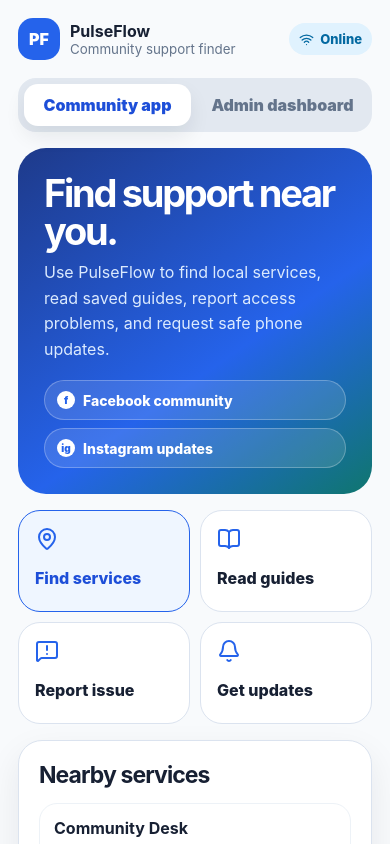
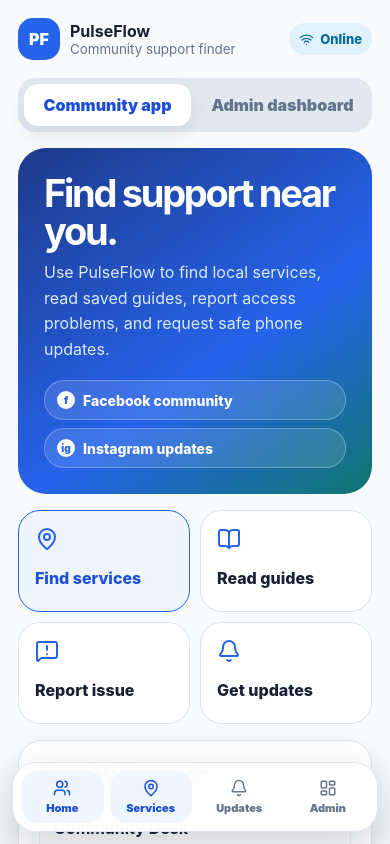
Before and after one commit to Stranger-ghope/pulseflowconnect, a React (Vite) app: page / in a window 390 px wide. Shown: the top 844 px of the page. Built offline with nearby package versions, Linux system fonts and the light colour scheme.

Commit message:
Add mobile bottom navigation

```diff
--- a/src/main.jsx
+++ b/src/main.jsx
@@ -1,6 +1,6 @@
 import React, { useEffect, useMemo, useState } from 'react';
 import { createRoot } from 'react-dom/client';
-import { BarChart3, Bell, BookOpen, CheckCircle2, CloudOff, MapPin, MessageSquareWarning, ShieldCheck, Users, Wifi } from 'lucide-react';
+import { BarChart3, Bell, BookOpen, CheckCircle2, CloudOff, LayoutDashboard, MapPin, MessageSquareWarning, ShieldCheck, Users, Wifi } from 'lucide-react';
 import './styles.css';
 
 const initialReports = [
@@ -171,6 +171,13 @@
         {toast && <div className="toast"><CheckCircle2 size={16} />{toast}</div>}
       </>}
     </section>}
+
+    <nav className="bottom-nav">
+      <button onClick={() => setMode('community')} className={mode === 'community' ? 'active' : ''}><Users size={18} />Home</button>
+      <button onClick={() => { setMode('community'); setActiveView('services'); }} className={mode === 'community' && activeView === 'services' ? 'active' : ''}><MapPin size={18} />Services</button>
+      <button onClick={() => { setMode('community'); setActiveView('updates'); }} className={mode === 'community' && activeView === 'updates' ? 'active' : ''}><Bell size={18} />Updates</button>
+      <button onClick={() => setMode('admin')} className={mode === 'admin' ? 'active' : ''}><LayoutDashboard size={18} />Admin</button>
+    </nav>
   </main>;
 }
 
--- a/src/styles.css
+++ b/src/styles.css
@@ -22,7 +22,7 @@
   min-height: 100vh;
   margin: 0 auto;
   background: #f8fafc;
-  padding: 18px;
+  padding: 18px 18px 92px;
 }
 
 header,
@@ -366,6 +366,44 @@
   padding: 10px 12px;
 }
 
+.bottom-nav {
+  position: fixed;
+  right: 12px;
+  bottom: 12px;
+  left: 12px;
+  z-index: 20;
+  display: grid;
+  grid-template-columns: repeat(4, 1fr);
+  gap: 6px;
+  max-width: 430px;
+  margin: 0 auto;
+  border: 1px solid #dbe3ef;
+  border-radius: 24px;
+  background: rgba(255, 255, 255, 0.94);
+  padding: 8px;
+  box-shadow: 0 18px 45px rgba(15, 23, 42, 0.18);
+  backdrop-filter: blur(14px);
+}
+
+.bottom-nav button {
+  display: grid;
+  place-items: center;
+  gap: 4px;
+  border: 0;
+  border-radius: 17px;
+  background: transparent;
+  color: #64748b;
+  padding: 8px 4px;
+  font-size: 11px;
+  font-weight: 900;
+  cursor: pointer;
+}
+
+.bottom-nav button.active {
+  background: #eff6ff;
+  color: #1d4ed8;
+}
+
 @media (min-width: 760px) {
   body {
     padding: 28px;
@@ -403,4 +441,8 @@
   .content-card {
     padding: 26px;
   }
+
+  .bottom-nav {
+    display: none;
+  }
 }
```
